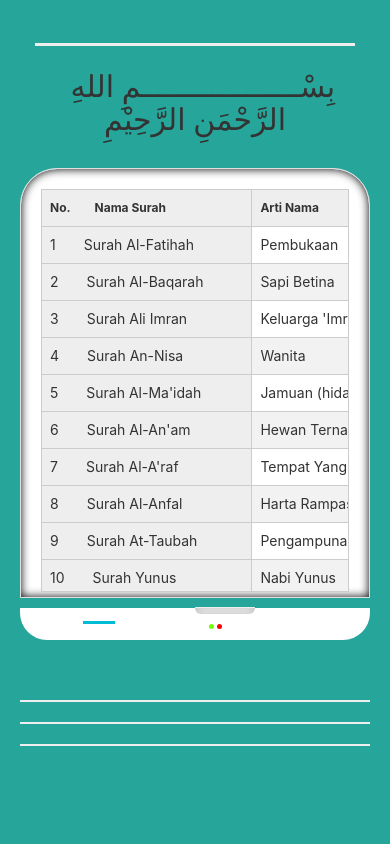
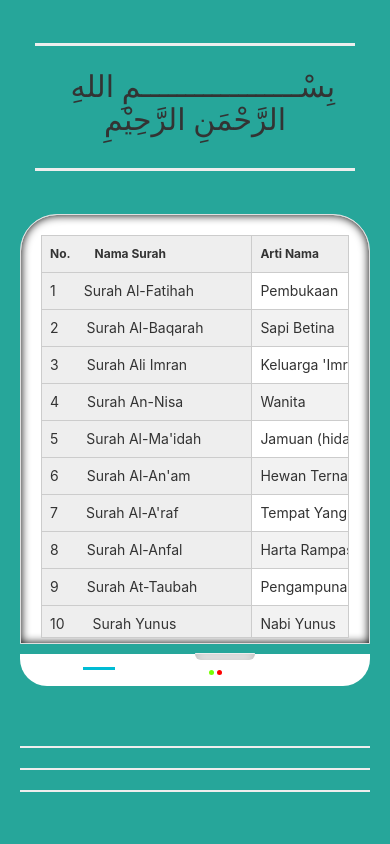
Before and after one commit to akhmadtaqiudin/akhmadtaqiudin.github.io, a plain HTML site: page index.html in a window 390 px wide. Drawn offline with nearby package versions, Linux system fonts and the light colour scheme.

Commit message:
Update index.html

```diff
--- a/index.html
+++ b/index.html
@@ -17,13 +17,13 @@
     	<div class="row">
 	        <div class="col-md-8 col-md-offset-2">
 	          	<div class="row">
-		            <div class="col-md-3 col-sm-12">
+		            <div class="col-xs-12 col-sm-3 col-md-3">
 		              	<hr class="hr-header1">
 		            </div>
-		            <div class="col-md-6 col-sm-12">
+		            <div class="col-xs-12 col-sm-6 col-md-6">
 		              	<h2>&nbsp;&nbsp;بِسْــــــــــــــــــمِ اللهِ الرَّحْمَنِ الرَّحِيْمِ</h2>
 		            </div>
-		            <div class="col-md-3 col-sm-12">
+		            <div class="col-xs-12 col-sm-3 col-md-3">
 		              	<hr class="hr-header2">
 		            </div>
 	          	</div>
```
